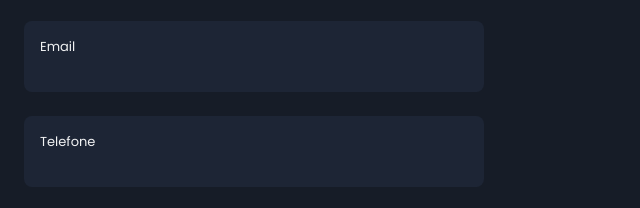
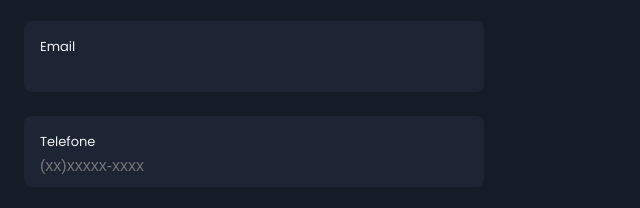
Before and after one commit to lucasfranciscoalberti/portfolio, a plain HTML site: page index.html in a window 1280 px wide. Shown: the part 3664-3872 px from the top of the page, 540-1180 px from the left. Drawn offline with nearby package versions, Linux system fonts and the light colour scheme.

Commit message:
atualização form campo telefone

```diff
--- a/index.html
+++ b/index.html
@@ -414,7 +414,7 @@
 
                         <div class="contact__content">
                             <label for="telefone" class="contact__label" id="telefone" required>Telefone</label>
-                            <input type="text" name="telefone" class="contact__input">
+                            <input type="tel" name="telefone" class="contact__input" placeholder="(xx)xxxxx-xxxx">
                         </div>
 
                         <div class="contact__content">
```
